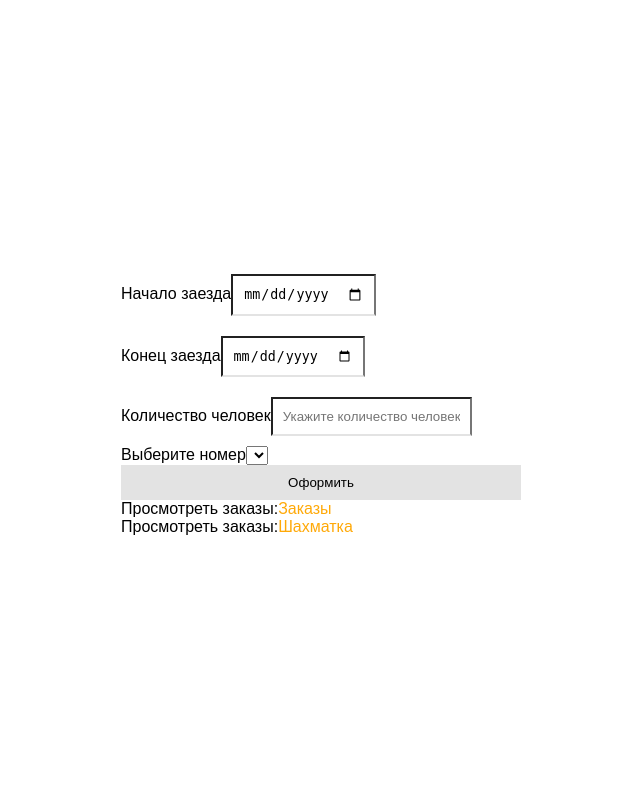
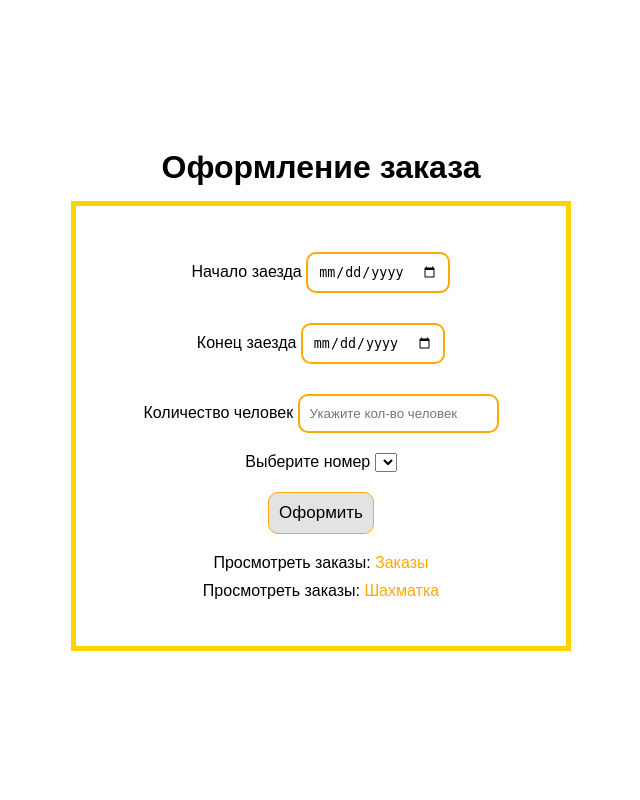
Before and after one commit to MEgorov4/HotelWeb, a PHP site: page / in a window 1280 px wide. Shown: the whole page, without its empty margins (319-959 px from the left). Run offline with PHP 8.4, Linux system fonts and the light colour scheme; data that the repository does not hold is empty.

Commit message:
Disign by VladiSlave

```diff
--- a/ShowTable.php
+++ b/ShowTable.php
@@ -9,7 +9,8 @@ require_once "Connection/connect.php";
     <meta name="viewport"
           content="width=device-width, user-scalable=no, initial-scale=1.0, maximum-scale=1.0, minimum-scale=1.0">
     <meta http-equiv="X-UA-Compatible" content="ie=edge">
-    <link rel="stylesheet" type="text/css" href="ShowTable.php">
+<!--    <link rel="stylesheet" type="text/css" href="ShowTable.php"> what is that?-->
+    <link rel="stylesheet" type="text/css" href="css/main.css">
     <title>Document</title>
 </head>
 <body>
@@ -47,6 +48,6 @@ require_once "Connection/connect.php";
 
     ?>
 </table>
-
+<a href="index.php">Оформление заказа</a>
 </body>
 </html>
--- a/css/main.css
+++ b/css/main.css
@@ -7,6 +7,7 @@
 body {
     height: 100vh;
     display: flex;
+    flex-direction: column;
     align-items: center;
     justify-content: center;
     font-family: Montserrat, sans-serif;
@@ -20,6 +21,9 @@ body {
     text-align: center;
     font-weight: bold;
 }
+#kek {
+    margin-bottom: 15px;
+}
 form {
     display: flex;
     flex-direction: column;
@@ -28,14 +32,20 @@ form {
 input {
     margin: 10px 0;
     padding: 10px;
-    border-bottom: 2px solid #e3e3e3;
+    border: 2px solid #ffa908;
     outline: none;
+    border-radius: 10px;
 }
 button {
     padding: 10px;
     background: #e3e3e3;
     border: unset;
     cursor: pointer;
+    margin-bottom: 20px;
+    margin-top: 10px;
+    border-radius: 10px;
+    border: 1px solid #ffa908;
+    font-size: 17px;
 }
 .table {
     width: 100%;
@@ -72,3 +82,15 @@ a {
     padding-bottom: 3px;
     color: #ffa908;
 }
+.Zakaz {
+    border: 5px solid #ffd300;
+    height: 450px;
+    width: 500px;
+    display: flex;
+    flex-direction: column;
+    align-items: center;
+    justify-content: center;
+}
+p {
+    padding-bottom: 10px;
+}
--- a/index.php
+++ b/index.php
@@ -12,11 +12,12 @@ session_start()
     <title>Document</title>
 </head>
 <body>
-<form action="Connection/postform.php" method="post">
-    <p>Начало заезда<input type="Date" required name="StartDate" ></p>
-    <p>Конец заезда<input type="Date" required name="DateEnd" ></p>
-    <p>Количество человек<input type="" required name="CountVisitors" placeholder="Укажите количество человек"></p>
-    <p> Выберите номер<select name="RoomId">
+<h1 id="kek">Оформление заказа</h1>
+<form class="Zakaz" action="Connection/postform.php" method="post">
+    <p>Начало заезда <input type="Date" required name="StartDate" ></p>
+    <p>Конец заезда <input type="Date" required name="DateEnd" ></p>
+    <p>Количество человек <input type="" required name="CountVisitors" placeholder="Укажите кол-во человек"></p>
+    <p> Выберите номер <select name="RoomId">
         <?php
         require_once 'Connection/connect.php';
         $query = mysqli_query($connect, "SELECT * FROM `hotelrooms`");
@@ -28,8 +29,8 @@ session_start()
         ?>
     </select></p>
     <button type="submit">Оформить</button>
-    <p>Просмотреть заказы:<a href="ShowTable.php">Заказы</a></p>
-    <p>Просмотреть заказы:<a href="ShowTable.php">Шахматка</a></p>
+    <p>Просмотреть заказы: <a href="ShowTable.php">Заказы</a></p>
+    <p>Просмотреть заказы: <a href="ChessBoard.php">Шахматка</a></p>
             <?php
             if (isset($_SESSION['message']))
             {
```
